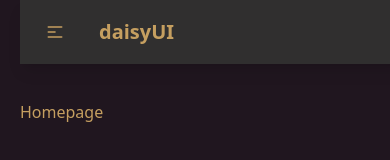
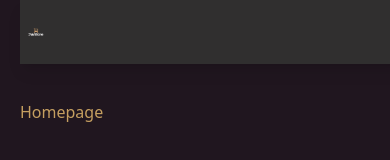
Before and after one commit to Kevin97231/20250116dw_store, a React (Vite) app: page / in a window 390 px wide. Shown: the top 160 px of the page. Built offline with nearby package versions, Linux system fonts and the light colour scheme.

Commit message:
config navbar

```diff
--- a/src/App.jsx
+++ b/src/App.jsx
@@ -1,6 +1,7 @@
 import { createBrowserRouter, Outlet, RouterProvider } from "react-router-dom";
 import "./App.css";
 import { Navbar } from "./components/Navbar";
+import { NotFound } from "./view/NotFound";
 
 function App() {
   const router = createBrowserRouter([
@@ -11,7 +12,7 @@ function App() {
       children: [
         { path: "", element: <>Homepage</> },
         { path: "/products", element: <>my product</> },
-        { path: "/*", element: <>404 NOT FOUND</> },
+        { path: "/*", element: <NotFound /> },
       ],
     },
   ]);
--- a/src/components/Navbar.jsx
+++ b/src/components/Navbar.jsx
@@ -4,41 +4,30 @@ export const Navbar = () => {
   return (
     <div className="navbar bg-base-100 shadow-lg ">
       <div className="navbar-start">
+        <div className="w-1/12">
+          <Link to={"/"}>
+            <img src="/src/assets/logo.png" alt="" />
+          </Link>
+        </div>
         <div className="dropdown">
-          <div tabIndex={0} role="button" className="btn btn-ghost lg:hidden">
-            <svg
-              xmlns="http://www.w3.org/2000/svg"
-              className="h-5 w-5"
-              fill="none"
-              viewBox="0 0 24 24"
-              stroke="currentColor"
-            >
-              <path
-                strokeLinecap="round"
-                strokeLinejoin="round"
-                strokeWidth="2"
-                d="M4 6h16M4 12h8m-8 6h16"
-              />
-            </svg>
-          </div>
           <ul
             tabIndex={0}
             className="menu menu-sm dropdown-content bg-base-100 rounded-box z-[1] mt-3 w-52 p-2 shadow"
           >
+            {/* Burger list */}
             <li>
-              <Link to={"/hook-use-state"}>hook useState</Link>
+              <Link to={"/"}>Accueil</Link>
+              <Link to={"/products"}>Nos produits</Link>
             </li>
+            {/* __________________________________________________________________ */}
           </ul>
         </div>
-        <Link className="btn btn-ghost text-xl" to={"/"}>
-          daisyUI
-        </Link>
       </div>
       <div className="navbar-center hidden lg:flex">
         <ul className="menu menu-horizontal px-1 font-bold">
-          {/* <li>
-            <Link to={"/hook-use-state"}>Hook useState</Link>
-          </li> */}
+          <li>
+            <Link to={"/products"}>Nos produits</Link>
+          </li>
         </ul>
       </div>
       {/* <div className="navbar-end">
--- /dev/null
+++ b/src/view/NotFound.jsx
@@ -0,0 +1,7 @@
+export const NotFound = () => {
+  return (
+    <section>
+      <img src="/src/assets/404.jpg" alt="" />
+    </section>
+  );
+};
```
